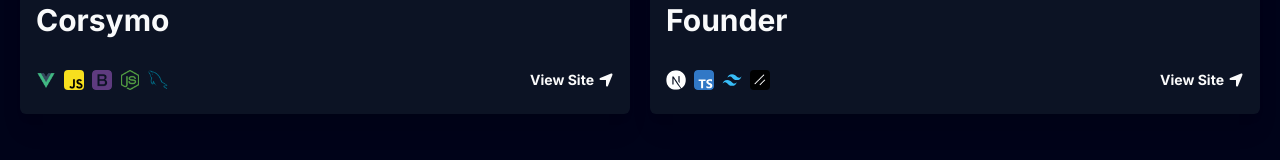
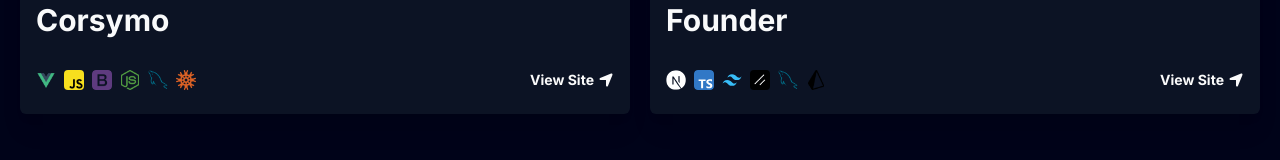
Before and after one commit to Imtiyazsayyid/portfolio, a Next.js app: page / in a window 1280 px wide. Shown: the part 1797-1957 px from the top of the page. Built offline with nearby package versions, Linux system fonts and the light colour scheme.

Commit message:
Add Languages To Project

```diff
--- a/components/Projects.tsx
+++ b/components/Projects.tsx
@@ -13,7 +13,7 @@ const data = [
     id: 2,
     img: "/aliff-dashboard.png",
     title: "Aliff Overseas Dashboard",
-    icons: ["vue.png", "js.png", "bootstrap.png", "node.png", "mysql3.png"],
+    icons: ["vue.png", "js.png", "bootstrap.png", "node.png", "mysql3.png", "knex.png"],
     link: "https://app.aliff.in",
   },
   {
@@ -34,7 +34,7 @@ const data = [
     id: 5,
     img: "/rms.png",
     title: "Corsymo",
-    icons: ["vue.png", "js.png", "bootstrap.png", "node.png", "mysql3.png"],
+    icons: ["vue.png", "js.png", "bootstrap.png", "node.png", "mysql3.png", "knex.png"],
     link: "https://dev.corsymo.com/",
   },
 
@@ -42,7 +42,7 @@ const data = [
     id: 6,
     img: "/founder.png",
     title: "Founder",
-    icons: ["next.svg", "ts.svg", "tail.svg", "shadcn.png"],
+    icons: ["next.svg", "ts.svg", "tail.svg", "shadcn.png", "mysql3.png", "prisma.png"],
     link: "https://founder.imtiyazsayyid.in",
   },
 ];
```
